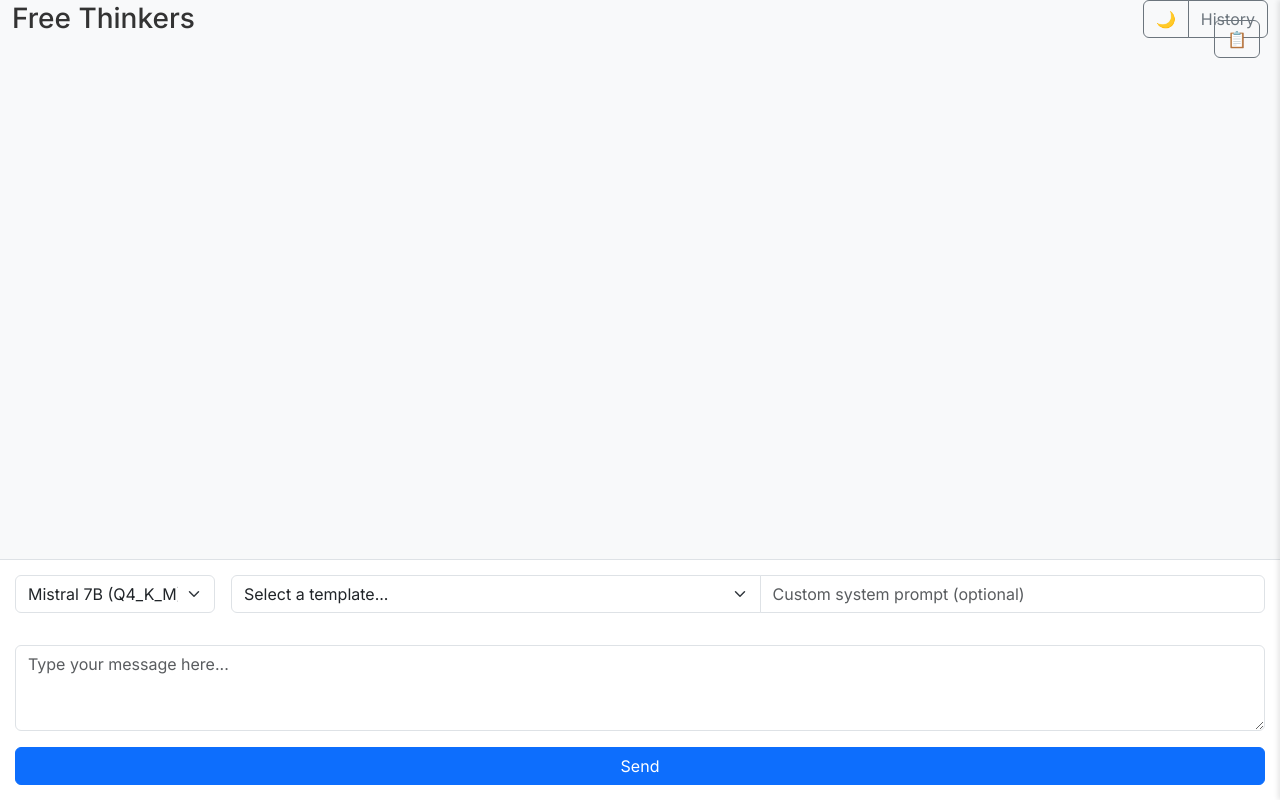
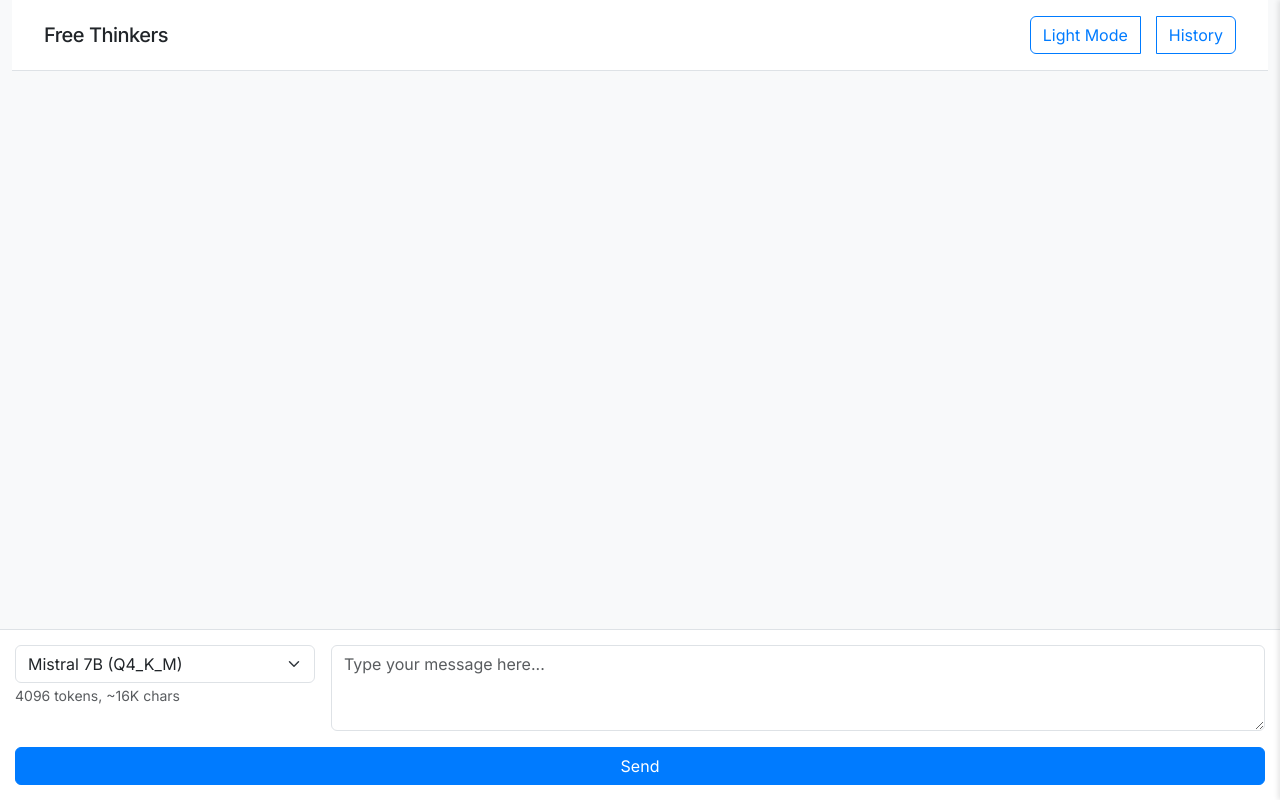
Before and after one commit to zeeshankhan1981/free-thinkers, a Flask app: page / in a window 1280 px wide. Run offline with Flask 3, Linux system fonts and the light colour scheme; data that the repository does not hold is empty.

Commit message:
feat: update model selection and UI improvements
- Remove hardcoded models and implement dynamic loading
- Improve button styling and text contrast
- Fix dark mode toggle functionality
- Add proper error handling for DOM elements

```diff
--- a/app/templates/index.html
+++ b/app/templates/index.html
@@ -41,7 +41,35 @@
             border-top: 1px solid #dee2e6;
         }
         .model-selector {
+            width: 300px;
+        }
+
+        .system-prompt-container {
             width: 200px;
+        }
+
+        .system-prompt-container select {
+            width: 100%;
+        }
+
+        .system-prompt-container input {
+            width: 100%;
+        }
+
+        .model-option {
+            display: flex;
+            justify-content: space-between;
+            align-items: center;
+            padding: 0.25rem 0.75rem;
+        }
+
+        .model-name {
+            font-weight: 500;
+        }
+
+        .model-limits {
+            font-size: 0.875rem;
+            opacity: 0.7;
         }
         .history-sidebar {
             position: fixed;
@@ -58,11 +86,24 @@
         .history-sidebar.active {
             transform: translateX(0);
         }
-        .history-toggle {
-            position: fixed;
-            top: 20px;
-            right: 20px;
-            z-index: 2000;
+        .history-sidebar .close-btn {
+            position: absolute;
+            top: 1rem;
+            right: 1rem;
+            background: none;
+            border: none;
+            color: #333;
+            font-size: 1.25rem;
+            cursor: pointer;
+            padding: 0.25rem;
+            opacity: 0.7;
+            transition: opacity 0.2s ease;
+        }
+        .history-sidebar .close-btn:hover {
+            opacity: 1;
+        }
+        .history-sidebar .close-btn:focus {
+            outline: none;
         }
         .dark-mode {
             background-color: #1a1a1a;
@@ -104,20 +145,238 @@
             0% { transform: translate(-50%, -50%) rotate(0deg); }
             100% { transform: translate(-50%, -50%) rotate(360deg); }
         }
+
+        /* Header styles */
+        .app-header {
+            padding: 1rem 2rem;
+            border-bottom: 1px solid var(--border-color);
+            position: sticky;
+            top: 0;
+            z-index: 1000;
+            background-color: var(--header-bg);
+        }
+
+        .header-title {
+            font-size: 1.25rem;
+            font-weight: 500;
+            color: var(--text-color);
+            margin: 0;
+            letter-spacing: -0.5px;
+        }
+
+        .header-subtitle {
+            font-size: 0.875rem;
+            font-weight: 400;
+            color: var(--text-color);
+            opacity: 0.7;
+            margin: 0;
+        }
+
+        .btn-group {
+            gap: 1rem;
+        }
+
+        .btn-outline-secondary {
+            padding: 0.375rem 1rem;
+            font-size: 0.875rem;
+            font-weight: 500;
+            border-radius: 0.375rem;
+            border-width: 1px;
+            min-width: 100px;
+            text-align: center;
+            transition: all 0.2s ease;
+        }
+
+        .btn-outline-secondary:hover {
+            background-color: rgba(0, 0, 0, 0.05);
+            transform: translateY(-1px);
+        }
+
+        .dark-mode .btn-outline-secondary:hover {
+            background-color: rgba(255, 255, 255, 0.1);
+        }
+
+        /* Dark mode variables */
+        :root {
+            --header-bg: #ffffff;
+            --sidebar-bg: #ffffff;
+            --card-bg: #f8f9fa;
+            --border-color: #dee2e6;
+            --text-color: #212529;
+            --bg-color: #f8f9fa;
+            --blue: #007bff;
+            --blue-hover: #0056b3;
+            --white: #ffffff;
+        }
+
+        .dark-mode {
+            --header-bg: #2d2d2d;
+            --sidebar-bg: #2d2d2d;
+            --card-bg: #3d3d3d;
+            --border-color: #4d4d4d;
+            --text-color: #f8f9fa;
+            --bg-color: #1a1a1a;
+        }
+
+        /* Dark mode styles */
+        .dark-mode .chat-container {
+            background-color: #2d2d2d;
+        }
+
+        .dark-mode .message {
+            background-color: #3d3d3d;
+            border-color: #4d4d4d;
+        }
+
+        .dark-mode .user-message {
+            background-color: #4d4d4d;
+            border-color: #5d5d5d;
+        }
+
+        .dark-mode .input-container {
+            background-color: #3d3d3d;
+            border-color: #4d4d4d;
+        }
+
+        .dark-mode .form-control {
+            background-color: var(--bg-color);
+            border-color: var(--border-color);
+            color: var(--text-color);
+        }
+
+        .dark-mode .form-control:focus {
+            border-color: #6d6d6d;
+            box-shadow: 0 0 0 0.2rem rgba(109, 109, 109, 0.25);
+        }
+
+        .dark-mode .form-select {
+            background-color: var(--bg-color);
+            border-color: var(--border-color);
+            color: var(--text-color);
+        }
+
+        .dark-mode .form-select:focus {
+            border-color: #6d6d6d;
+            box-shadow: 0 0 0 0.2rem rgba(109, 109, 109, 0.25);
+        }
+
+        .dark-mode .form-select option {
+            background-color: var(--bg-color);
+            color: var(--text-color);
+        }
+
+        .dark-mode .form-select option:hover {
+            background-color: var(--blue);
+        }
+
+        .dark-mode .btn-outline-secondary {
+            color: var(--text-color);
+            border-color: var(--border-color);
+        }
+
+        .dark-mode .btn-outline-secondary:hover {
+            background-color: rgba(255, 255, 255, 0.1);
+            border-color: #6d6d6d;
+        }
+
+        .dark-mode .btn-outline-secondary:active {
+            background-color: rgba(255, 255, 255, 0.15);
+            border-color: #6d6d6d;
+        }
+
+        .dark-mode .history-sidebar {
+            background-color: #2d2d2d;
+        }
+
+        .dark-mode .history-sidebar .card {
+            background-color: #3d3d3d;
+            border-color: #4d4d4d;
+        }
+
+        .dark-mode .history-sidebar .card-body {
+            color: var(--text-color);
+        }
+
+        .dark-mode .history-sidebar .btn {
+            color: var(--text-color);
+            border-color: var(--border-color);
+        }
+
+        .dark-mode .history-sidebar .btn:hover {
+            background-color: rgba(255, 255, 255, 0.1);
+        }
+
+        .btn-primary {
+            background-color: var(--blue);
+            border-color: var(--blue);
+            color: var(--white) !important;
+        }
+
+        .btn-primary:hover {
+            background-color: var(--blue-hover);
+            border-color: var(--blue-hover);
+            color: var(--white) !important;
+        }
+
+        .btn-outline-primary {
+            color: var(--blue);
+            border-color: var(--blue);
+        }
+
+        .btn-outline-primary:hover {
+            background-color: var(--blue);
+            border-color: var(--blue);
+            color: var(--white) !important;
+        }
+
+        .dark-mode .btn-primary {
+            background-color: var(--blue);
+            border-color: var(--blue);
+            color: var(--white) !important;
+        }
+
+        .dark-mode .btn-primary:hover {
+            background-color: var(--blue-hover);
+            border-color: var(--blue-hover);
+            color: var(--white) !important;
+        }
+
+        .dark-mode .btn-outline-primary {
+            color: var(--white);
+            border-color: var(--blue);
+        }
+
+        .dark-mode .btn-outline-primary:hover {
+            background-color: var(--blue);
+            border-color: var(--blue);
+            color: var(--white) !important;
+        }
     </style>
 </head>
 <body>
     <div class="container-fluid">
-        <div class="row">
-            <div class="col-12">
-                <div class="d-flex justify-content-between align-items-center mb-3">
-                    <h1 class="h3 mb-0">Free Thinkers</h1>
+        <div class="app-header">
+            <div class="row align-items-center">
+                <div class="col-auto">
+                    <h1 class="header-title">Free Thinkers</h1>
+                </div>
+                <div class="col-auto ms-auto">
                     <div class="btn-group">
-                        <button class="btn btn-outline-secondary" id="darkModeToggle">🌙</button>
-                        <button class="btn btn-outline-secondary" id="historyToggle">History</button>
+                        <button class="btn btn-outline-primary" id="darkModeToggle">
+                            <span>Light Mode</span>
+                            <span style="display: none;">Dark Mode</span>
+                        </button>
+                        <button class="btn btn-outline-primary" id="historyToggle">
+                            <span>History</span>
+                            <span style="display: none;">Close</span>
+                        </button>
+                    </div>
+                </div>
             </div>
         </div>
 
+        <div class="row">
+            <div class="col-12">
                 <div class="chat-container" id="chatContainer">
                     <!-- Messages will be inserted here -->
                     <div class="d-flex justify-content-center align-items-center" style="height: 100%;">
@@ -130,32 +389,8 @@
                         <div class="col-auto">
                             <select class="form-select model-selector" id="modelSelect">
                             </select>
+                            <small class="text-muted">4096 tokens, ~16K chars</small>
                         </div>
-                        <div class="col">
-                            <div class="input-group">
-                                <select class="form-select" id="systemPromptExamples">
-                                    <option value="">Select a template...</option>
-                                    <option value="You are a professional consultant. Always be concise and professional.">
-                                        Professional Consultant
-                                    </option>
-                                    <option value="You are a creative writing assistant. Help generate engaging content.">
-                                        Creative Writing Assistant
-                                    </option>
-                                    <option value="You are a senior software engineer. Explain technical concepts clearly.">
-                                        Software Engineer
-                                    </option>
-                                    <option value="You are a research assistant. Provide detailed, evidence-based answers.">
-                                        Research Assistant
-                                    </option>
-                                    <option value="You are a friendly AI assistant. Always be helpful and friendly.">
-                                        Friendly Assistant
-                                    </option>
-                                </select>
-                                <input type="text" class="form-control" id="systemPrompt" placeholder="Custom system prompt (optional)">
-                            </div>
-                        </div>
-                    </div>
-                    <div class="row g-3 mt-3">
                         <div class="col">
                             <textarea class="form-control" id="messageInput" rows="3" placeholder="Type your message here..."></textarea>
                         </div>
@@ -170,62 +405,34 @@
         </div>
     </div>
 
+    <!-- History Sidebar -->
     <div class="history-sidebar" id="historySidebar">
+        <button class="close-btn" onclick="toggleHistory()">×</button>
         <div class="p-3">
-            <h5 class="mb-3">Conversation History</h5>
-            <div id="historyList"></div>
+            <h5 class="mb-3">History</h5>
+            <div class="history-list">
+                <!-- History items will be inserted here -->
             </div>
         </div>
-
-    <button class="btn btn-outline-secondary history-toggle" id="historyButton">
-        📋
-    </button>
+    </div>
 
     <script src="https://cdn.jsdelivr.net/npm/bootstrap@5.3.0/dist/js/bootstrap.bundle.min.js"></script>
     <script>
         let isDarkMode = false;
         let currentThread = [];
         let currentModel = 'mistral-7b';
-        let currentSystemPrompt = '';
 
-        // Documentation for system prompts
-        const systemPromptDocs = `
-            <div class="alert alert-info">
-                <h5>System Prompt Guide</h5>
-                <p>The system prompt defines the AI's behavior and personality. Here are some tips:</p>
-                <ul>
-                    <li><strong>Tone:</strong> Set the tone (friendly, professional, etc.)</li>
-                    <li><strong>Role:</strong> Define the AI's role (e.g., "You are a coding expert")</li>
-                    <li><strong>Constraints:</strong> Add rules (e.g., "Never lie")</li>
-                    <li><strong>Specialization:</strong> Focus on specific areas (e.g., "You are a Python expert")</li>
-                </ul>
-                <p>Example: "You are a professional consultant. Always be concise and professional. Provide clear, actionable advice."</p>
-            </div>
-        `;
-
-        // Add documentation to the history sidebar
-        document.getElementById('historySidebar').innerHTML += systemPromptDocs;
-
-        // Event listener for system prompt examples
-        document.getElementById('systemPromptExamples').addEventListener('change', function(e) {
-            const selectedValue = e.target.value;
-            if (selectedValue) {
-                document.getElementById('systemPrompt').value = selectedValue;
-            }
+        // Toggle dark mode
+        document.getElementById('darkModeToggle').addEventListener('click', function() {
+            isDarkMode = !isDarkMode;
+            document.body.classList.toggle('dark-mode');
+            document.getElementById('darkModeToggle').textContent = isDarkMode ? 'Light Mode' : 'Dark Mode';
+            toggleDarkMode();
         });
-
-        // Initialize dark mode from localStorage
-        if (localStorage.getItem('darkMode') === 'true') {
-            toggleDarkMode();
-        }
 
         // Load models
         async function loadModels() {
             const select = document.getElementById('modelSelect');
-            // Clear existing options
-            select.innerHTML = '';
-
-            // Add our specific models
             const models = [
                 { value: 'mistral-7b', text: 'Mistral 7B (Q4_K_M)' },
                 { value: 'llama3-q8', text: 'Llama 3 8B (Q8_0)' },
@@ -241,85 +448,54 @@
             });
         }
 
-        // Load history
-        async function loadHistory() {
+        // Initialize
+        loadModels();
+
+        // Handle model change
+        document.getElementById('modelSelect').addEventListener('change', function(e) {
+            currentModel = e.target.value;
+        });
+
+        // Handle send message
+        document.getElementById('sendMessage').addEventListener('click', async function() {
+            const messageInput = document.getElementById('messageInput');
+            const message = messageInput.value.trim();
+
+            if (!message) return;
+
+            // Add user message to thread
+            currentThread.push({ role: 'user', content: message });
+            renderMessages();
+
+            // Clear input
+            messageInput.value = '';
+
             try {
-                const response = await fetch('/api/history');
-                const threads = await response.json();
-                const historyList = document.getElementById('historyList');
-
-                historyList.innerHTML = threads.map(thread => `
-                    <div class="card mb-2">
-                        <div class="card-body p-2">
-                            <div class="d-flex justify-content-between align-items-center">
-                                <div>
-                                    <small class="text-muted">${new Date(thread.created_at).toLocaleString()}</small>
-                                </div>
-                                <div>
-                                    <button class="btn btn-sm btn-outline-primary" onclick="loadThread('${thread.id}')">Load</button>
-                                </div>
-                            </div>
-                        </div>
-                    </div>
-                `).join('');
-            } catch (error) {
-                console.error('Error loading history:', error);
-            }
-        }
-
-        // Load a specific thread
-        async function loadThread(threadId) {
-            try {
-                const response = await fetch(`/api/history/${threadId}`);
-                const thread = await response.json();
-                if (thread.error) {
-                    throw new Error(thread.error);
-                }
-
-                currentThread = thread.messages;
-                currentModel = thread.model;
-                document.getElementById('modelSelect').value = currentModel;
-
-                renderMessages();
-            } catch (error) {
-                console.error('Error loading thread:', error);
-            }
-        }
-
-        // Save current thread
-        async function saveThread() {
-            try {
-                const response = await fetch('/api/history/save', {
+                // Send message to server
+                const response = await fetch('/chat', {
                     method: 'POST',
                     headers: {
                         'Content-Type': 'application/json',
                     },
                     body: JSON.stringify({
-                        model: currentModel,
-                        messages: currentThread
+                        message: message,
+                        model: currentModel
                     })
                 });
+
                 const data = await response.json();
-                if (data.thread_id) {
-                    loadHistory();
+
+                // Add assistant response to thread
+                currentThread.push({ role: 'assistant', content: data.response });
+                renderMessages();
+
+                // Save to history
+                saveToHistory(currentThread);
+
+            } catch (error) {
+                console.error('Error:', error);
             }
-            } catch (error) {
-                console.error('Error saving thread:', error);
-            }
-        }
-
-        // Toggle dark mode
-        function toggleDarkMode() {
-            isDarkMode = !isDarkMode;
-            document.body.classList.toggle('dark-mode', isDarkMode);
-            localStorage.setItem('darkMode', isDarkMode);
-        }
-
-        // Toggle history sidebar
-        function toggleHistory() {
-            const sidebar = document.getElementById('historySidebar');
-            sidebar.classList.toggle('active');
-        }
+        });
 
         // Render messages
         function renderMessages() {
@@ -329,89 +505,61 @@
                     ${msg.content}
                 </div>
             `).join('');
+
+            // Scroll to bottom
             container.scrollTop = container.scrollHeight;
         }
 
-        // Send message
-        async function sendMessage() {
-            const message = document.getElementById('messageInput').value.trim();
-            if (!message) return;
-
-            // Add user message to thread
-            currentThread.push({
-                role: 'user',
-                content: message
-            });
-
-            // Render updated messages
-            renderMessages();
-
-            // Clear input
-            document.getElementById('messageInput').value = '';
-
-            // Show loading indicator
-            const loadingIndicator = document.getElementById('loadingIndicator');
-            if (loadingIndicator) {
-                loadingIndicator.style.display = 'block';
-            }
-
-            // Send to LLM
-            try {
-                const response = await fetch('/api/chat', {
+        // Save to history
+        function saveToHistory(thread) {
+            fetch('/save_history', {
                 method: 'POST',
                 headers: {
                     'Content-Type': 'application/json',
                 },
                 body: JSON.stringify({
-                        message: message,
-                        model: currentModel,
-                        system_prompt: currentSystemPrompt
+                    thread: thread,
+                    model: currentModel
                 })
             });
-
-                if (!response.ok) {
-                    throw new Error('Network response was not ok');
         }
 
-                // Read the response as text
-                const text = await response.text();
-
-                // Add assistant message to thread
-                currentThread.push({
-                    role: 'assistant',
-                    content: text
+        // Load history
+        document.getElementById('historyBtn').addEventListener('click', function() {
+            document.getElementById('historySidebar').classList.add('active');
         });
 
-                renderMessages();
-            } catch (error) {
-                console.error('Error:', error);
-                currentThread.push({
-                    role: 'assistant',
-                    content: 'Sorry, there was an error processing your request.'
-                });
-                renderMessages();
-            } finally {
-                // Hide loading indicator
-                if (loadingIndicator) {
-                    loadingIndicator.style.display = 'none';
-                }
-            }
-        }
-
-        // Event listeners
-        document.getElementById('darkModeToggle').addEventListener('click', toggleDarkMode);
-        document.getElementById('historyButton').addEventListener('click', toggleHistory);
-        document.getElementById('sendMessage').addEventListener('click', sendMessage);
-        document.getElementById('messageInput').addEventListener('keypress', function(e) {
-            if (e.key === 'Enter' && !e.shiftKey) {
-                e.preventDefault();
-                sendMessage();
-            }
+        // Close history
+        document.getElementById('closeHistory').addEventListener('click', function() {
+            document.getElementById('historySidebar').classList.remove('active');
         });
 
-        // Initialize
-        loadModels();
-        loadHistory();
+        // Toggle dark mode styles
+        function toggleDarkMode() {
+            const body = document.body;
+            const isDark = body.classList.contains('dark-mode');
+
+            // Update text colors
+            const textElements = document.querySelectorAll('body, .form-control, .form-select, .btn, .text-muted');
+            textElements.forEach(el => {
+                el.style.color = isDark ? '#f8f9fa' : '#212529';
+            });
+
+            // Update background colors
+            body.style.backgroundColor = isDark ? '#1a1a1a' : '#f8f9fa';
+
+            // Update input backgrounds
+            const inputElements = document.querySelectorAll('.form-control, .form-select');
+            inputElements.forEach(el => {
+                el.style.backgroundColor = isDark ? 'rgba(255, 255, 255, 0.1)' : '#fff';
+            });
+
+            // Update button backgrounds
+            const btnElements = document.querySelectorAll('.btn');
+            btnElements.forEach(el => {
+                el.style.backgroundColor = isDark ? 'rgba(255, 255, 255, 0.1)' : '#007bff';
+            });
+        }
     </script>
 </body>
 </html>
```
Lines whose indentation alone changed are shown as unchanged.
